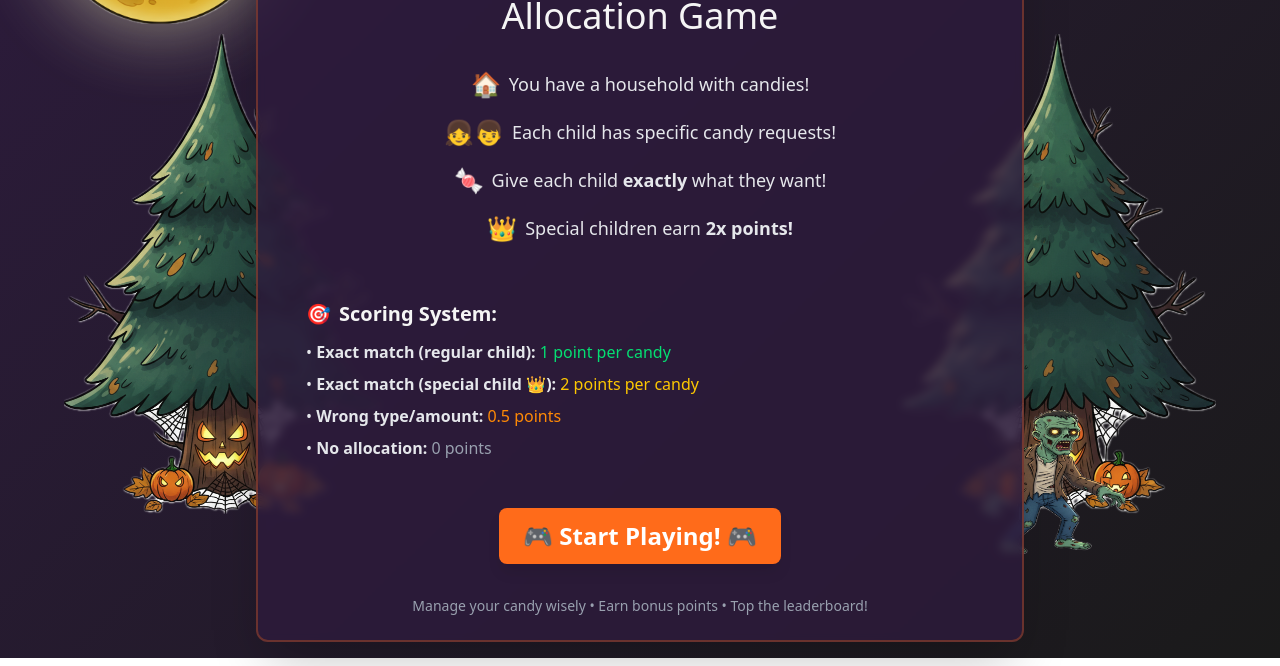
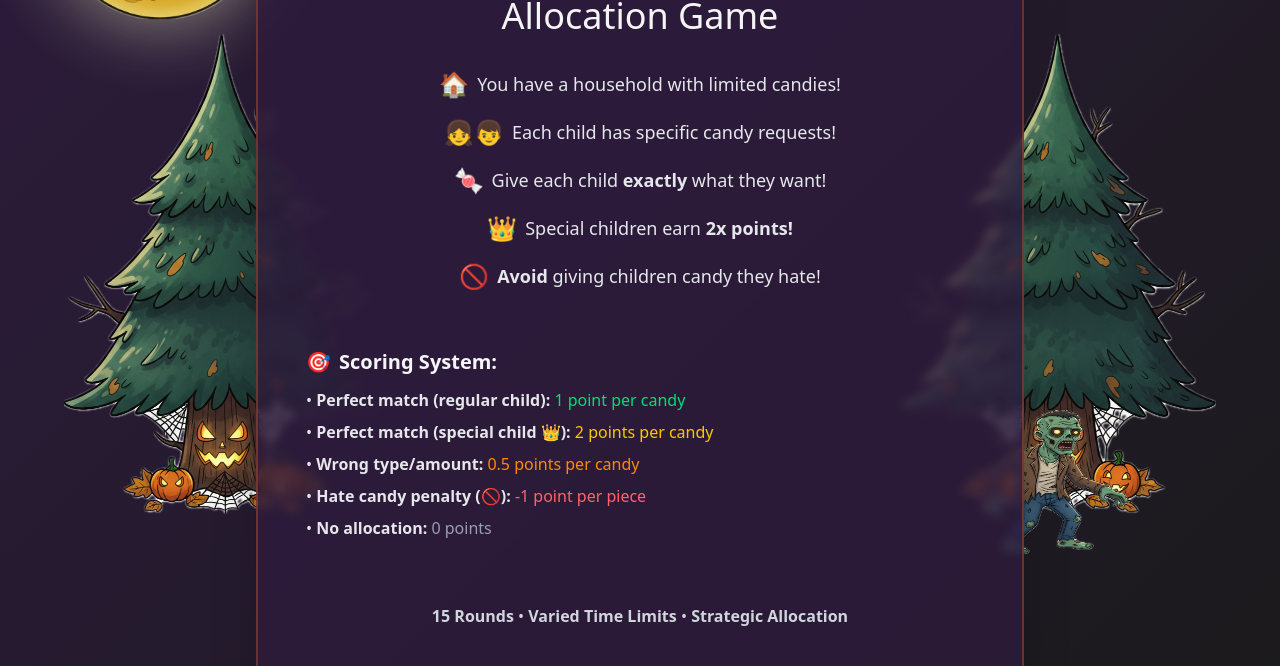
Before and after one commit to EakDev-hub/halloweencandy, a React (Vite) app: page / in a window 1280 px wide. Shown: the part 206-872 px from the top of the page. Built offline with nearby package versions, Linux system fonts and the light colour scheme; no server answers.

Commit message:
fix landinf page and readme

```diff
--- a/src/components/screens/LandingPage.tsx
+++ b/src/components/screens/LandingPage.tsx
@@ -33,7 +33,7 @@ export default function LandingPage() {
         <div className="mb-8 space-y-4 text-lg text-gray-200">
           <p className="flex items-center justify-center gap-2">
             <span className="text-2xl">🏠</span>
-            <span>You have a household with candies!</span>
+            <span>You have a household with limited candies!</span>
           </p>
           <p className="flex items-center justify-center gap-2">
             <span className="text-2xl">👧👦</span>
@@ -47,6 +47,10 @@ export default function LandingPage() {
             <span className="text-2xl">👑</span>
             <span>Special children earn <strong>2x points!</strong></span>
           </p>
+          <p className="flex items-center justify-center gap-2">
+            <span className="text-2xl">🚫</span>
+            <span><strong>Avoid</strong> giving children candy they hate!</span>
+          </p>
         </div>
 
         {/* Scoring Info */}
@@ -56,11 +60,21 @@ export default function LandingPage() {
             Scoring System:
           </h3>
           <div className="space-y-2 text-gray-200">
-            <p>• <strong>Exact match (regular child):</strong> <span className="text-green-400">1 point per candy</span></p>
-            <p>• <strong>Exact match (special child 👑):</strong> <span className="text-yellow-400">2 points per candy</span></p>
-            <p>• <strong>Wrong type/amount:</strong> <span className="text-orange-400">0.5 points</span></p>
+            <p>• <strong>Perfect match (regular child):</strong> <span className="text-green-400">1 point per candy</span></p>
+            <p>• <strong>Perfect match (special child 👑):</strong> <span className="text-yellow-400">2 points per candy</span></p>
+            <p>• <strong>Wrong type/amount:</strong> <span className="text-orange-400">0.5 points per candy</span></p>
+            <p>• <strong>Hate candy penalty (🚫):</strong> <span className="text-red-400">-1 point per piece</span></p>
             <p>• <strong>No allocation:</strong> <span className="text-gray-400">0 points</span></p>
           </div>
+        </div>
+
+        {/* Game Info */}
+        <div className="bg-halloween-black/30 rounded-lg p-4 mb-6">
+          <p className="text-gray-300">
+            <span className="text-halloween-orange font-bold">15 Rounds</span> •
+            <span className="text-halloween-orange font-bold"> Varied Time Limits</span> •
+            <span className="text-halloween-orange font-bold"> Strategic Allocation</span>
+          </p>
         </div>
 
         {/* Start Button */}
```
Also changed, not shown: 1 other file (tests, documents, lock files or other folders).
